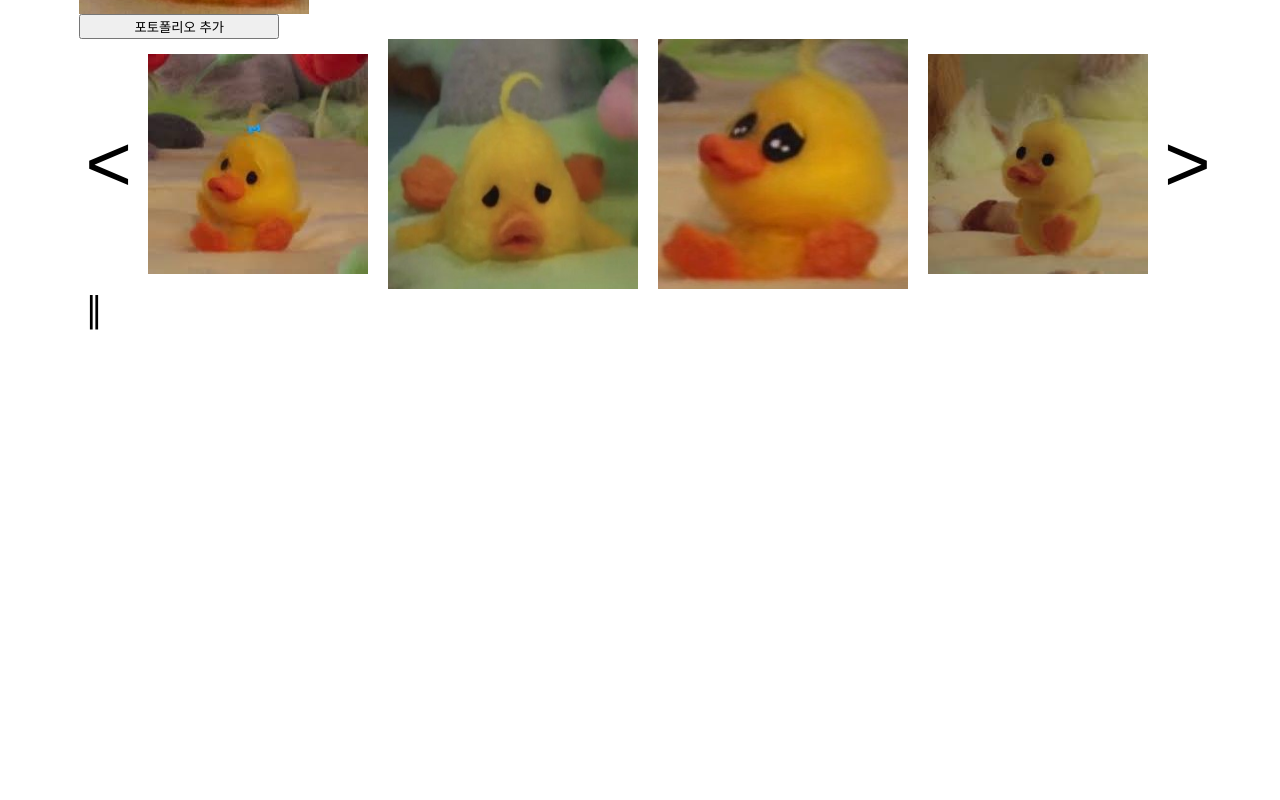
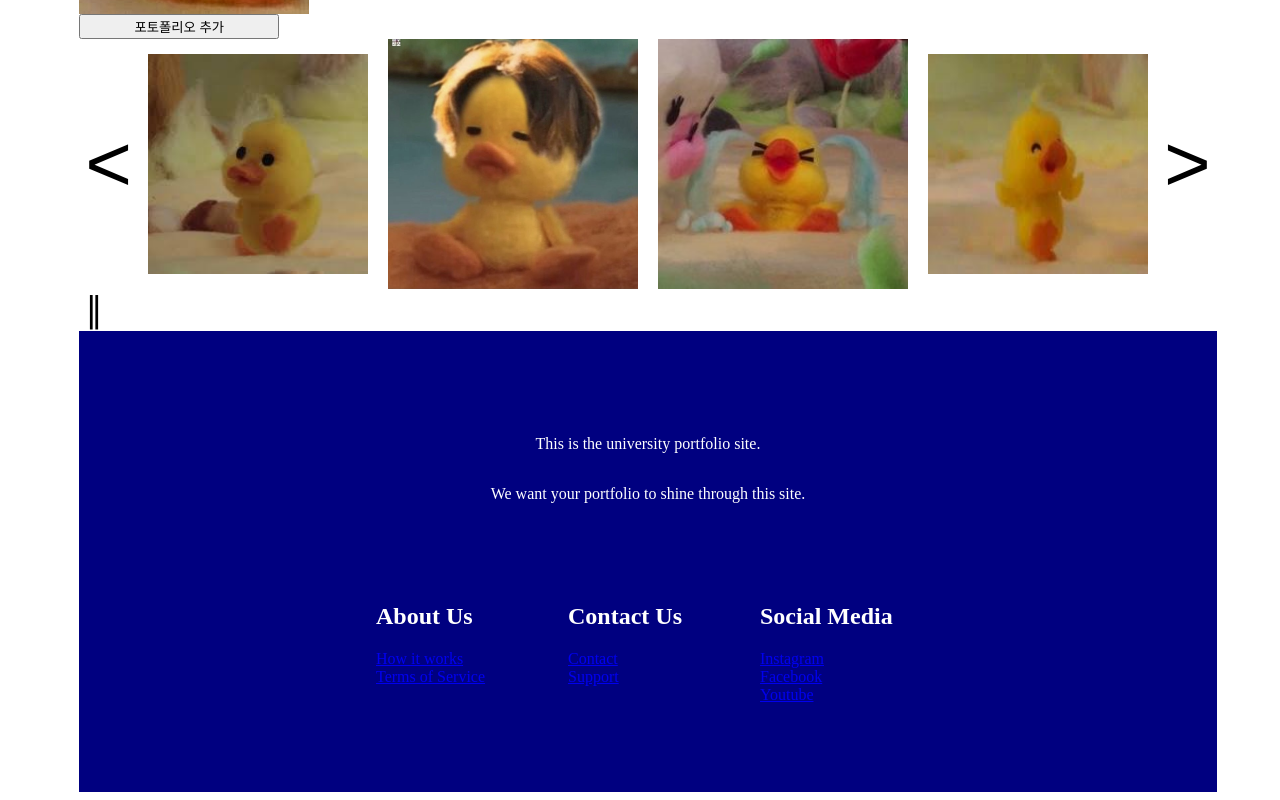
Before and after one commit to LikeLionHGU/DaePo_Front, a React (Create React App) app: page /DaePo in a window 1280 px wide. Shown: the part 242-1042 px from the top of the page. Before the commit the page ends 800 px from the top, so only its background shows below. Built offline with nearby package versions, Linux system fonts and the light colour scheme; what recoil-persist would draw is missing.

Commit message:
style : 푸터

```diff
--- /dev/null
+++ b/src/component/Home/FooterComponent.js
@@ -0,0 +1,151 @@
+import React from "react";
+import { Link } from "react-router-dom";
+import styled from "styled-components";
+
+const FooterContainer = styled.div`
+  background-color: navy;
+  padding: 4rem 0 2rem 0;
+  display: flex;
+  flex-direction: column;
+  justify-content: center;
+  align-items: center;
+`;
+
+const SubscriptionSection = styled.section`
+  display: flex;
+  flex-direction: column;
+  justify-content: center;
+  align-items: center;
+  text-align: center;
+  margin-bottom: 24px;
+  padding: 24px;
+  color: white;
+`;
+
+const FooterLinks = styled.div`
+  width: 100%;
+  max-width: 1000px;
+  display: flex;
+  justify-content: center;
+`;
+
+const LinkWrapper = styled.div`
+  display: flex;
+`;
+
+const LinkItems = styled.div`
+  color: white;
+  display: flex;
+  flex-direction: column;
+  align-items: flex-start;
+  margin: 16px;
+  text-align: left;
+  width: 160px;
+  box-sizing: border-box;
+`;
+
+const SocialMediaSection = styled.section`
+  max-width: 1000px;
+  width: 100%;
+`;
+
+const SocialMediaWrap = styled.div`
+  display: flex;
+  justify-content: space-between;
+  align-items: center;
+  width: 90%;
+  max-width: 1000px;
+  margin: 40px auto 0 auto;
+`;
+
+const SocialIcons = styled.div`
+  display: flex;
+  justify-content: space-between;
+  align-items: center;
+  width: 240px;
+`;
+
+const FooterComponent = () => {
+  return (
+    <FooterContainer>
+      <SubscriptionSection>
+        <p className="footer-subscription-heading">
+          This is the university portfolio site.
+        </p>
+        <p className="footer-subscription-text">
+          We want your portfolio to shine through this site.
+        </p>
+      </SubscriptionSection>
+      <FooterLinks>
+        <LinkWrapper>
+          <LinkItems>
+            <h2>About Us</h2>
+            <Link to="/sign-up">How it works</Link>
+            <Link to="/">Terms of Service</Link>
+          </LinkItems>
+          <LinkItems>
+            <h2>Contact Us</h2>
+            <Link to="/">Contact</Link>
+            <Link to="/">Support</Link>
+          </LinkItems>
+        </LinkWrapper>
+        <LinkWrapper>
+          <LinkItems>
+            <h2>Social Media</h2>
+            <Link to="/">Instagram</Link>
+            <Link to="/">Facebook</Link>
+            <Link to="/">Youtube</Link>
+          </LinkItems>
+        </LinkWrapper>
+      </FooterLinks>
+      <SocialMediaSection>
+        <SocialMediaWrap>
+          <SocialIcons>
+            <Link
+              className="social-icon-link facebook"
+              to="/"
+              target="_blank"
+              aria-label="Facebook"
+            >
+              <i className="fab fa-facebook-f"></i>
+            </Link>
+            <Link
+              className="social-icon-link instagram"
+              to="/"
+              target="_blank"
+              aria-label="Instagram"
+            >
+              <i className="fab fa-instagram"></i>
+            </Link>
+            <Link
+              className="social-icon-link youtube"
+              to="/"
+              target="_blank"
+              aria-label="Youtube"
+            >
+              <i className="fab fa-youtube" />
+            </Link>
+            <Link
+              className="social-icon-link twitter"
+              to="/"
+              target="_blank"
+              aria-label="Twitter"
+            >
+              <i className="fab fa-twitter" />
+            </Link>
+            <Link
+              className="social-icon-link twitter"
+              to="/"
+              target="_blank"
+              aria-label="LinkedIn"
+            >
+              <i className="fab fa-linkedin" />
+            </Link>
+          </SocialIcons>
+        </SocialMediaWrap>
+      </SocialMediaSection>
+    </FooterContainer>
+  );
+};
+
+export default FooterComponent;
--- a/src/pages/Home.js
+++ b/src/pages/Home.js
@@ -2,6 +2,7 @@ import CardComponent from "../component/Home/CardComponent";
 
 import AddPostButtonComponent from "../component/Home/AddPostButtonComponent";
 import CarouselComponent from "../component/Home/CarouselComponent";
+import FooterComponent from "../component/Home/FooterComponent";
 
 function Home() {
   return (
@@ -10,6 +11,7 @@ function Home() {
       <CardComponent />
       <AddPostButtonComponent />
       <CarouselComponent />
+      <FooterComponent />
     </div>
   );
 }
```
